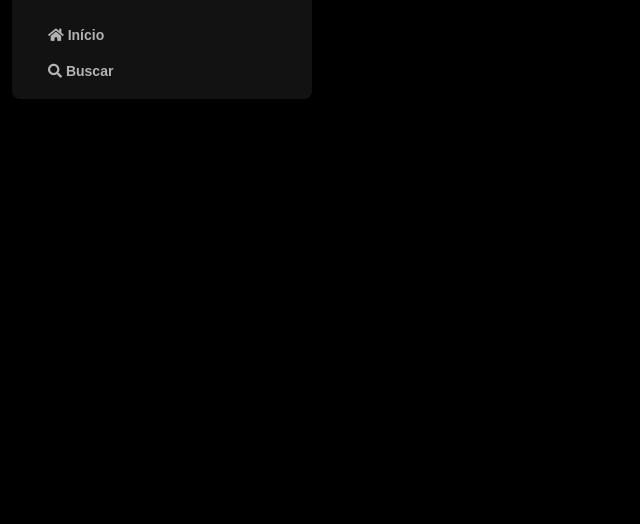
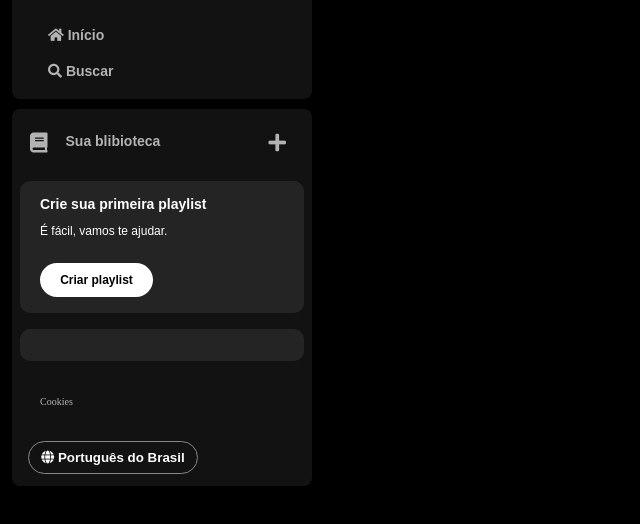
Before and after one commit to Nibirutta/imersao-spotify-alura, a plain HTML site: page index.html in a window 1280 px wide. Shown: the part 74-598 px from the top of the page, without its empty margins (0-640 px from the left). Drawn offline with Linux system fonts and the light colour scheme.

Commit message:
Second Class Done

```diff
--- a/index.html
+++ b/index.html
@@ -34,6 +34,40 @@
                 </ul>
             </div>
         </nav>
+        <div class="library">
+            <div class="library-content">
+                <button class="library-button">
+                    <span class="fa fas fa-book"></span>
+                    <span>Sua blibioteca</span>
+                </button>
+                <span class="fa fa-plus"></span>
+            </div>
+
+            <section class="section-playlist">
+                <div class="section-playlist-content">
+                    <span class="text title">Crie sua primeira playlist</span>
+                    <span class="text subtitle">É fácil, vamos te ajudar.</span>
+                    <button class="section-playlist-button">
+                        <span>Criar playlist</span>
+                    </button>
+                </div>
+            </section>
+
+            <section class="section-playlist">
+
+            </section>
+
+            <div class="cookies">
+                <a href="">Cookies</a>
+            </div>
+
+            <div class="languages">
+                <button class="languages-button">
+                    <span class="fa fa-globe"></span>
+                    <span>Português do Brasil</span>
+                </button>
+            </div>
+        </div>
     </div>
 </body>
 </html>
--- a/styles.css
+++ b/styles.css
@@ -45,3 +45,125 @@
     font-size: 14px;
     font-family: 'DM Sans', sans-serif;
 }
+
+.library {
+    background-color: #121212;
+    border-radius: 8px;
+    display: flex;
+    justify-content: space-between;
+    flex-direction: column;
+    padding: 4px 8px;
+    color: #b3b3b3;
+    font-weight: 600;
+    font-size: 14px;
+    margin-top: 10px;
+}
+
+.library .library-content {
+    display: flex;
+    justify-content: space-between;
+}
+
+.library .library-button {
+    display: flex;
+    margin-right: 10px;
+    color: #b3b3b3;
+    background-color: transparent;
+    border: 0px;
+    font-size: 14px;
+    font-weight: 700;
+    font-family: 'DM Sans', sans-serif;
+    text-align: center;
+    text-decoration: none;
+    text-transform: none;
+    padding: 20px 10px;
+}
+
+.library .library-content .fa {
+    font-size: 20px;
+    margin-right: 10px;
+    font-weight: 300;
+    padding-right: 8px;
+}
+
+.library .library-content .fa-plus {
+    margin: 20px 10px;
+}
+
+.section-playlist {
+    display: flex;
+    justify-content: space-between;
+    align-items: flex-start;
+    gap: 20px;
+    font-weight: 600;
+    font-size: 14px;
+    margin: 8px 0px;
+    padding: 16px 20px;
+    border-radius: 10px;
+    background-color: #242424;
+}
+
+.section-playlist .section-playlist-content {
+    display: flex;
+    flex-direction: column;
+}
+
+.section-playlist .section-playlist-content .text {
+    font-family: 'DM Sans', sans-serif;
+    padding-bottom: 14px;
+    color: #fff;
+}
+
+.section-playlist-content .title {
+    font-weight: 700;
+}
+
+.section-playlist-content .subtitle {
+    font-weight: 500;
+    font-size: 12px;
+}
+
+.section-playlist-content .section-playlist-button {
+    display: flex;
+    justify-content: center;
+    background-color: #fff;
+    color: #000;
+    border-radius: 20px;
+    font-size: 12px;
+    font-weight: 700;
+    font-family: 'DM Sans', sans-serif;
+    text-decoration: none;
+    text-transform: none;
+    padding: 10px;
+    margin-top: 12px;
+    border: 0px;
+    width: 113px;
+}
+
+.sidebar .cookies {
+    margin: 25px 20px;
+}
+
+.sidebar .cookies a {
+    color: #b3b3b3;
+    font-weight: 500;
+    font-size: 10px;
+    text-decoration: none;
+}
+
+.sidebar .cookies a:hover {
+    text-decoration: underline;
+}
+
+.languages .languages-button {
+    align-items: center;
+    background-color: transparent;
+    border: 1px solid #878787;
+    color: #fff;
+    font-weight: bold;
+    width: 170px;
+    margin: 8px;
+    padding: 8px;
+    border-radius: 20px;
+    cursor: pointer;
+}
```
